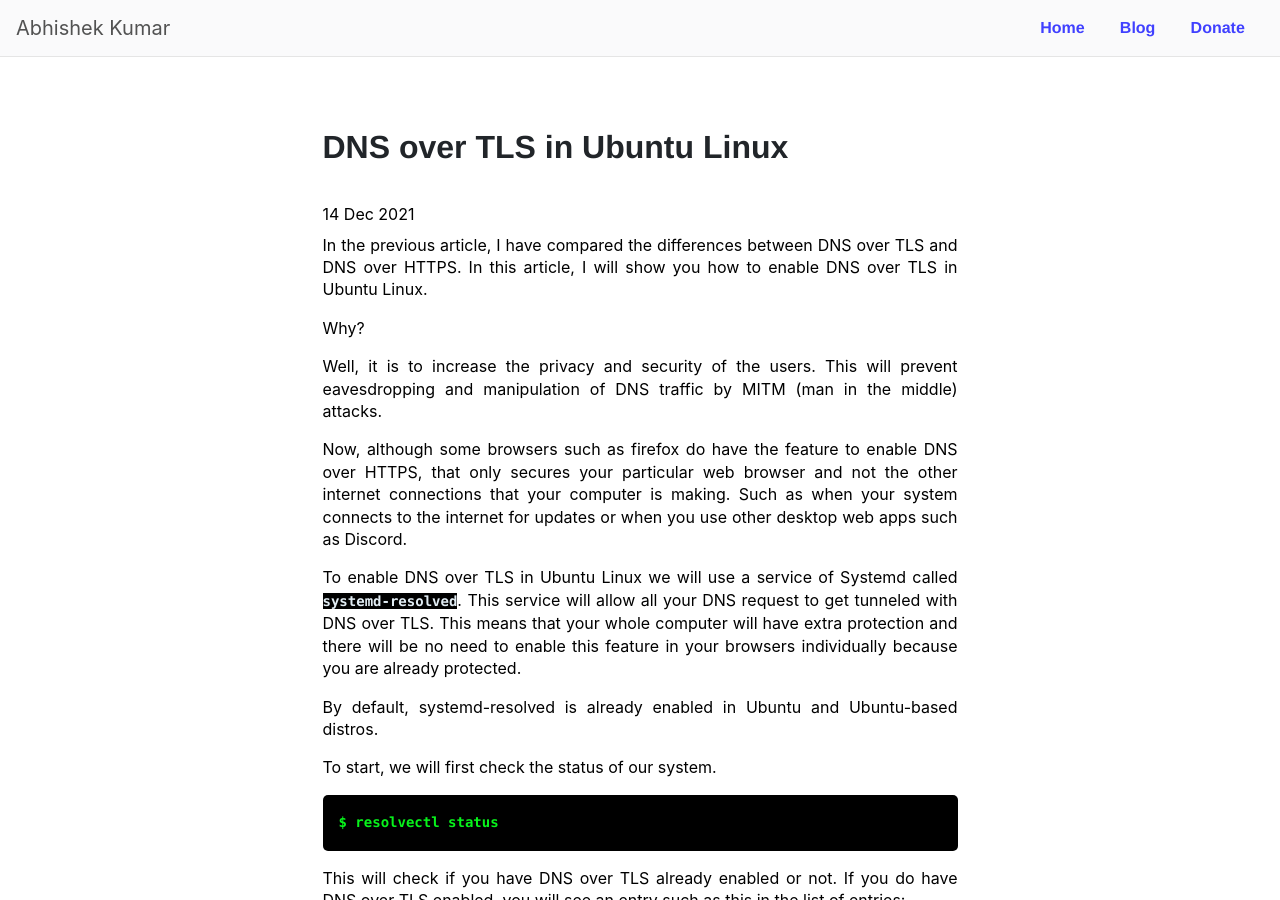
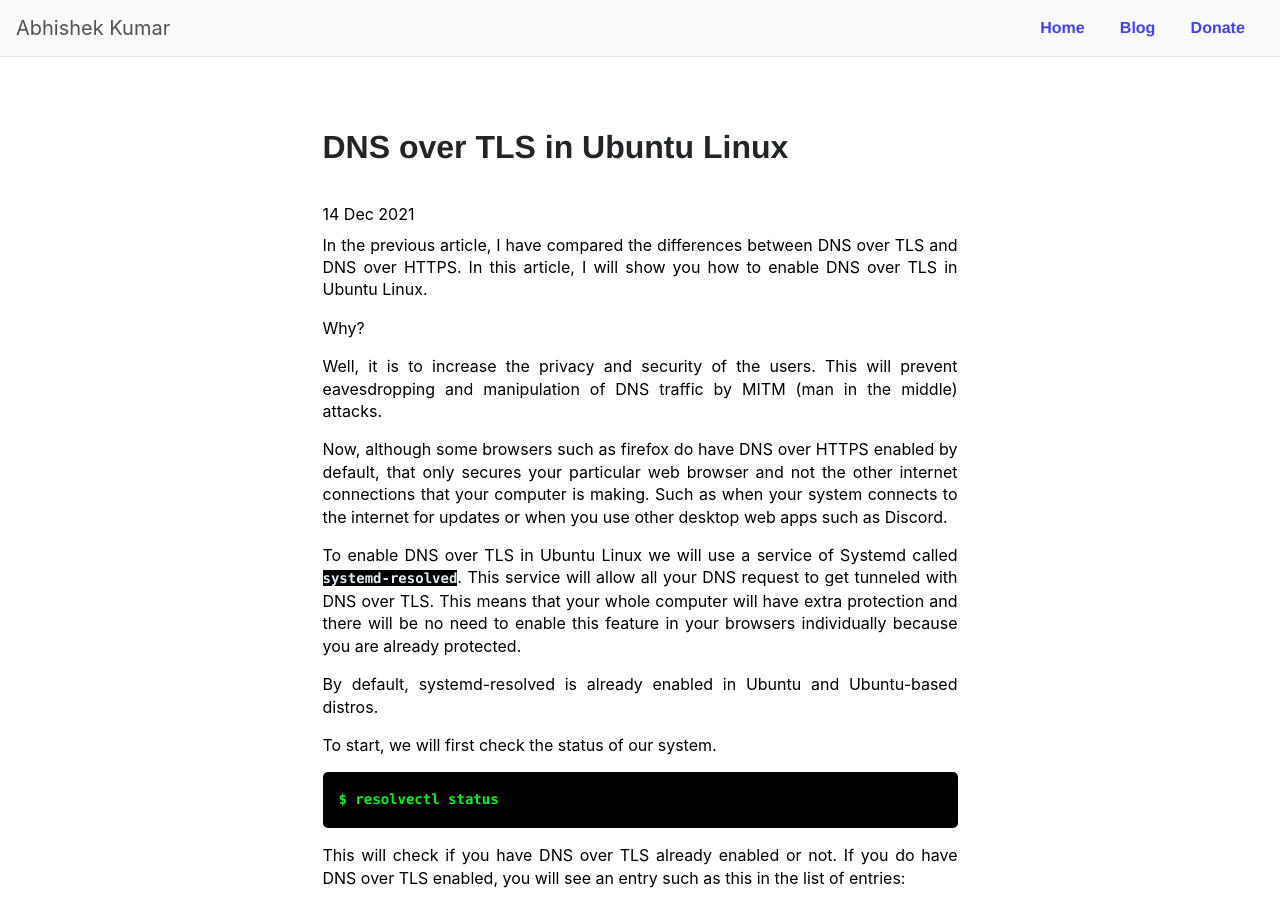
Before and after one commit to Mr-Kumar-Abhishek/Mr-Kumar-Abhishek.github.io, a Jekyll site: the page built from _posts/2021-12-14-dns-over-tls-in-ubuntu-linux.md, in a window 1280 px wide and 900 px high. Built offline with Jekyll 4.4.1, drawn with Linux system fonts in a browser that asks for light colours; nearby versions of some CDN libraries; a script that is not in the unit is left out; comment, search, counter and statistics services are not loaded.

Commit message:
update information

```diff
--- a/_posts/2021-12-14-dns-over-tls-in-ubuntu-linux.md
+++ b/_posts/2021-12-14-dns-over-tls-in-ubuntu-linux.md
@@ -19,7 +19,7 @@ Why?
 
 Well, it is to increase the privacy and security of the users. This will prevent eavesdropping and manipulation of DNS traffic by MITM (man in the middle) attacks.
 
-Now, although some browsers such as firefox do have the feature to enable DNS over HTTPS, that only secures your particular web browser and not the other internet connections that your computer is making. Such as when your system connects to the internet for updates or when you use other desktop web apps such as Discord.
+Now, although some browsers such as firefox do have DNS over HTTPS enabled by default, that only secures your particular web browser and not the other internet connections that your computer is making. Such as when your system connects to the internet for updates or when you use other desktop web apps such as Discord.
 
 To enable DNS over TLS in Ubuntu Linux we will use a service of Systemd called `systemd-resolved`.  This service will allow all your DNS request to get tunneled with DNS over TLS. This means that your whole computer will have extra protection
 and there will be no need to enable this feature in your browsers individually because you are already protected.
```
